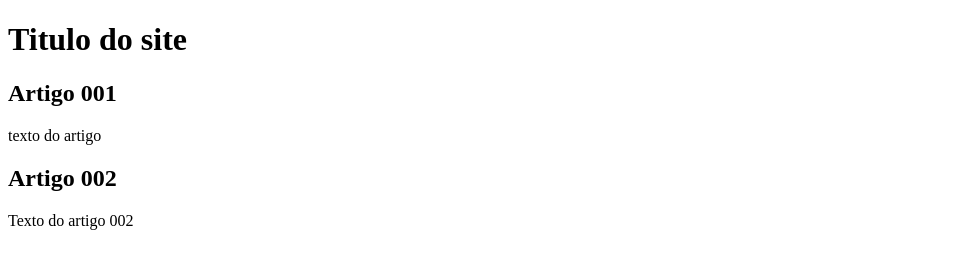
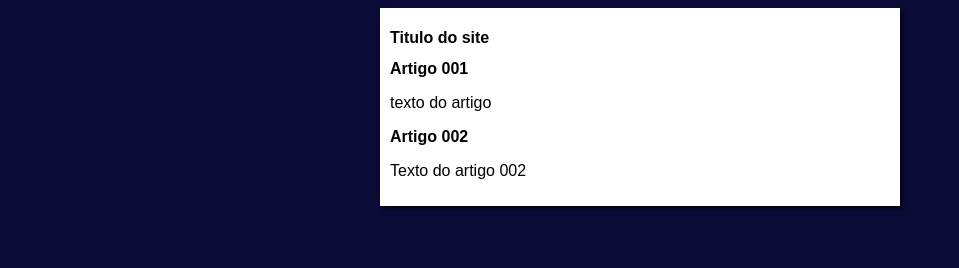
Before and after one commit to scnmatheus-zz/projeto-site, a plain HTML site: page index.html in a window 1280 px wide. Shown: the whole page, without its empty margins (0-959 px from the left). Drawn offline with Linux system fonts and the light colour scheme.

Commit message:
Iniciei o design

```diff
--- /dev/null
+++ b/estilos/style.css
@@ -0,0 +1,16 @@
+* {
+    font-family: Arial, Helvetica, sans-serif;
+    font-size: 16px;
+}
+
+body {
+    background-color: rgb(11, 11, 56);
+}
+
+main {
+    background-color: white;
+    width: 500px;
+    margin: auto;
+    padding: 10px;
+    box-shadow: 3px 3px 5px rgba(0, 0, 0, 0.61);
+}
--- a/index.html
+++ b/index.html
@@ -5,6 +5,7 @@
     <meta http-equiv="X-UA-Compatible" content="IE=edge">
     <meta name="viewport" content="width=device-width, initial-scale=1.0">
     <title>Teste de Brunch e Marge</title>
+    <link rel="stylesheet" href="estilos/style.css">
 </head>
 <body>
     <main>
```
